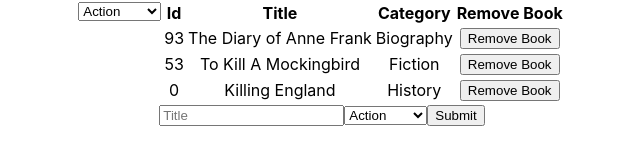
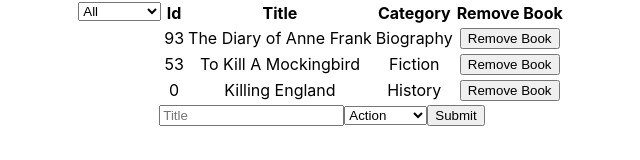
Before and after one commit to didymus707/bookstore, a React (Create React App) app: page / in a window 1280 px wide. Shown: the top 160 px of the page, without its empty margins (318-958 px from the left). Built offline with nearby package versions, Linux system fonts and the light colour scheme.

Commit message:
Added handlefilterchange to BooksList component

```diff
--- a/src/component/CategoryFilter.js
+++ b/src/component/CategoryFilter.js
@@ -2,6 +2,7 @@
 import React, { useState } from 'react';
 
 const categories = [
+  'All',
   'Action',
   'Biography',
   'History',
@@ -14,9 +15,7 @@
 const CategoryFilter = () => {
   const [value, setValue] = useState('All');
 
-  const handleSelect = (e) => {
-    setValue(e.target.value);
-  };
+  const handleSelect = (e) => setValue(e.target.value);
 
   return (
     <>
--- a/src/containers/BooksLists.js
+++ b/src/containers/BooksLists.js
@@ -1,18 +1,22 @@
 import React from 'react';
 import PropTypes from 'prop-types';
 import { connect } from 'react-redux';
-import { removeBook } from '../redux/actions';
+import { changeFilter, removeBook } from '../redux/actions';
 import Book from '../component/Book';
 import CategoryFilter from '../component/CategoryFilter';
 
-const BooksList = ({ removeBook }) => {
+const BooksList = ({ removeBook, changeFilter }) => {
   const handleRemoveBook = (book) => {
     removeBook(book);
   };
 
+  const handleFilterChange = (filter) => {
+    changeFilter(filter);
+  };
+
   return (
     <div className="container">
-      <CategoryFilter />
+      <CategoryFilter filterBook={handleFilterChange} />
       <table>
         <thead>
           <tr>
@@ -32,10 +36,12 @@
 
 BooksList.propTypes = {
   removeBook: PropTypes.func.isRequired,
+  changeFilter: PropTypes.func.isRequired,
 };
 
 const mapDispatchToProps = (dispatch) => ({
   removeBook: (book) => dispatch(removeBook(book)),
+  changeFilter: (filter) => dispatch(changeFilter(filter)),
 });
 
 export default connect(null, mapDispatchToProps)(BooksList);
```
